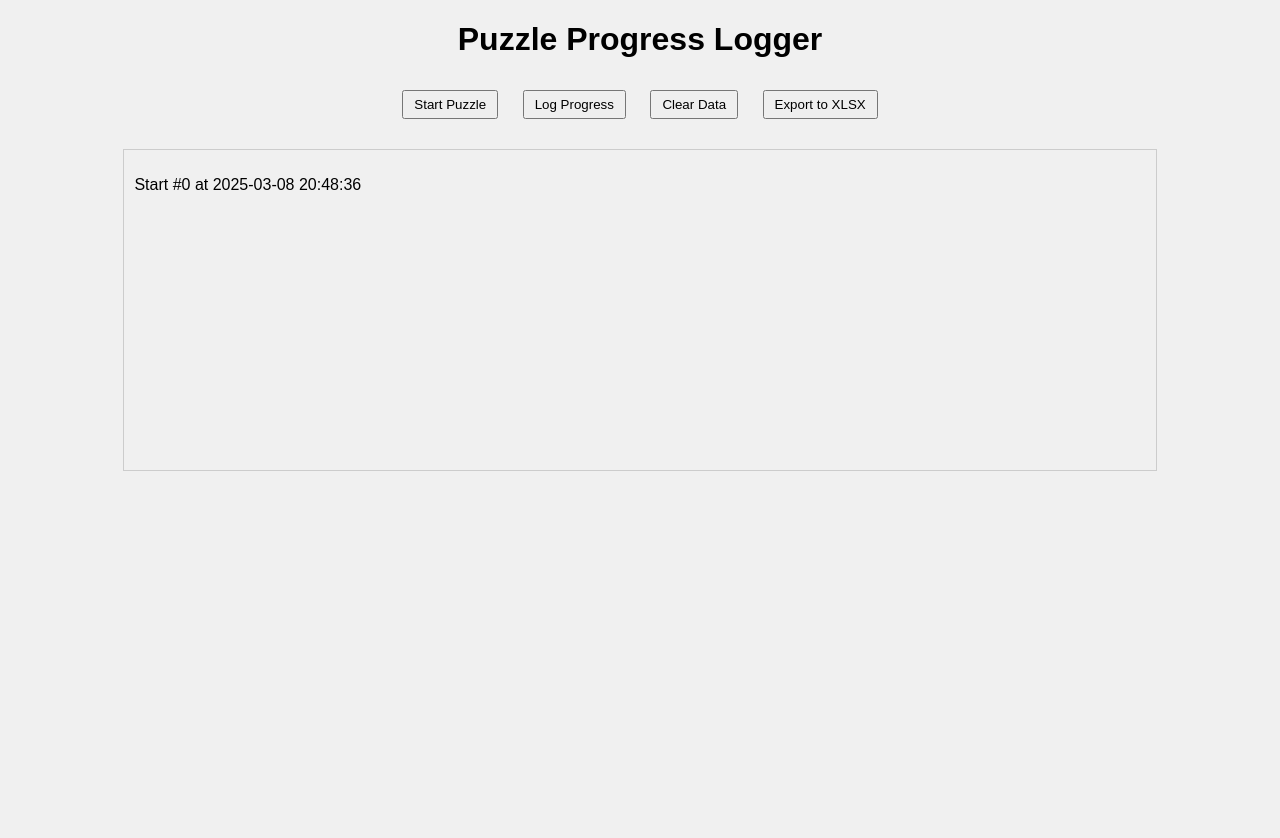
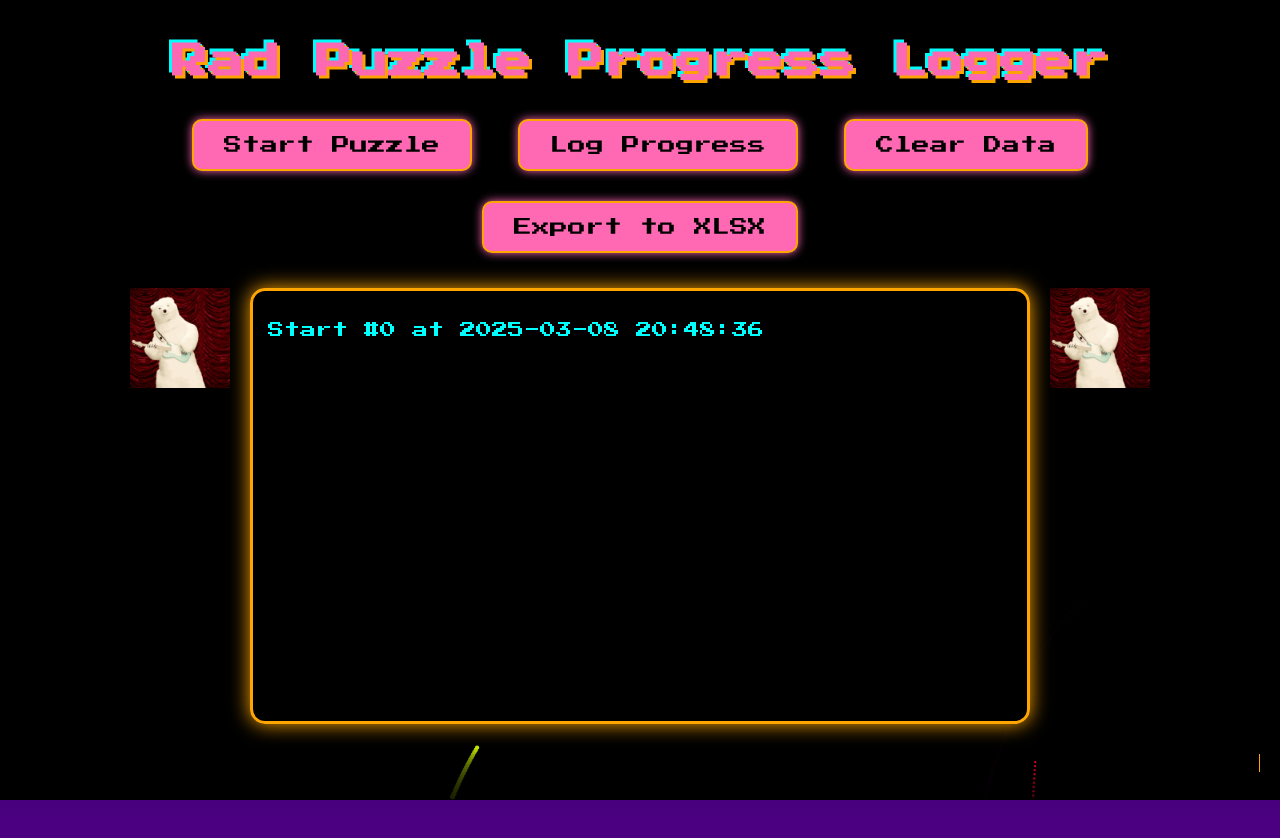
Before and after one commit to mr-magic-man/puzzle_logger, a plain HTML site: page index.html in a window 1280 px wide. Both pictures are taken after a click on the button "Start Puzzle". Before the commit the page ends 800 px from the top, so only its background shows below. Drawn offline with Linux system fonts and the light colour scheme; a script that the page names is missing.

Commit message:
Update index.html

```diff
--- a/index.html
+++ b/index.html
@@ -3,37 +3,113 @@
 <head>
     <meta charset="UTF-8">
     <meta name="viewport" content="width=device-width, initial-scale=1.0">
-    <title>Puzzle Progress Logger</title>
+    <title>Rad Puzzle Progress Logger</title>
     <script src="https://cdnjs.cloudflare.com/ajax/libs/xlsx/0.17.5/xlsx.full.min.js"></script>
     <style>
+        @import url('https://fonts.googleapis.com/css2?family=Press+Start+2P&display=swap');
+
         body {
+            font-family: 'Press Start 2P', cursive;
+            background: linear-gradient(to bottom, #1E0033, #4B0082);
+            color: #00FFFF;
+            text-align: center;
+            margin: 0;
+            padding: 20px;
+            min-height: 100vh;
+        }
 
-            font-family: Arial, sans-serif;
-            text-align: center;
-            background-color: #f0f0f0;
+        h1 {
+            color: #FF69B4;
+            text-shadow: 3px 3px #FFA500, -3px -3px #00FFFF;
+            font-size: 36px;
+            animation: blink 1s infinite;
         }
+
+        .container {
+            display: flex;
+            justify-content: center;
+            align-items: flex-start;
+            margin-top: 20px;
+        }
+
+        #leftGif, #rightGif {
+            width: 100px;
+            height: auto;
+        }
+
         #progressLog {
-            width: 80%;
-            margin: 20px auto;
-            height: 300px;
+            text-align: left;
+            border: 3px solid #FFA500;
+            border-radius: 15px;
+            padding: 15px;
+            height: 400px;
+            width: 60%;
             overflow-y: auto;
-            border: 1px solid #ccc;
-            padding: 10px;
-            text-align: left;
+            background-color: rgba(0, 0, 0, 0.7);
+            box-shadow: 0 0 20px #FFA500;
+            margin: 0 20px;
+            color: #00FFFF;
         }
+
         button {
-            margin: 10px;
-            padding: 5px 10px;
+            font-family: 'Press Start 2P', cursive;
+            font-size: 18px;
+            padding: 15px 30px;
+            margin: 15px;
+            cursor: pointer;
+            background-color: #FF69B4;
+            color: #000000;
+            border: 2px solid #FFA500;
+            border-radius: 10px;
+            box-shadow: 0 0 10px #FF69B4;
+            transition: all 0.3s ease;
+        }
+
+        button:hover {
+            background-color: #FFC0CB;
+            box-shadow: 0 0 20px #FFC0CB;
+            transform: scale(1.1);
+        }
+
+        marquee {
+            color: #FFA500;
+            font-size: 24px;
+            margin-top: 30px;
+            text-shadow: 2px 2px #FF1493;
+        }
+
+        @keyframes blink {
+            0% { opacity: 1; }
+            50% { opacity: 0.5; }
+            100% { opacity: 1; }
+        }
+
+        #fireworks {
+            position: fixed;
+            top: 0;
+            left: 0;
+            width: 100%;
+            height: 100%;
+            pointer-events: none;
+            z-index: -1;
         }
     </style>
 </head>
 <body>
-    <h1>Puzzle Progress Logger</h1>
-    <button id="startButton">Start Puzzle</button>
-    <button id="logButton">Log Progress</button>
-    <button id="clearButton">Clear Data</button>
-    <button id="exportButton">Export to XLSX</button>
-    <div id="progressLog"></div>
+    <h1>Rad Puzzle Progress Logger</h1>
+    <div>
+        <button id="startButton">Start Puzzle</button>
+        <button id="logButton">Log Progress</button>
+        <button id="clearButton">Clear Data</button>
+        <button id="exportButton">Export to XLSX</button>
+    </div>
+    <div class="container">
+        <img src="bear.gif" id="leftGif" alt="Left Bear GIF" />
+        <div id="progressLog"></div>
+        <img src="bear.gif" id="rightGif" alt="Right Bear GIF" />
+    </div>
+    <marquee>Welcome to the Totally Tubular Puzzle Progress Logger!</marquee>
+    <canvas id="fireworks"></canvas>
 
     <script>
         const startButton = document.getElementById('startButton');
@@ -51,6 +127,7 @@
             if (pressCount === -1 || confirm('Are you sure you want to restart the puzzle?')) {
                 pressCount = -1;
                 logProgress('Start');
+                createFireworks();
             }
         });
 
@@ -89,6 +166,55 @@
                 `<p>${entry.type} #${entry.count} at ${entry.timestamp}</p>`
             ).join('');
         }
+
+        function createFireworks() {
+            const canvas = document.getElementById('fireworks');
+            const ctx = canvas.getContext('2d');
+            canvas.width = window.innerWidth;
+            canvas.height = window.innerHeight;
+
+            function Firework() {
+                this.x = Math.random() * canvas.width;
+                this.y = canvas.height;
+                this.sx = Math.random() * 3 - 1.5;
+                this.sy = Math.random() * -3 - 3;
+                this.size = Math.random() * 2 + 1;
+                this.color = `hsl(${Math.random() * 360}, 100%, 50%)`;
+            }
+
+            Firework.prototype.update = function() {
+                this.x += this.sx;
+                this.y += this.sy;
+                this.sy += 0.05;
+                this.size -= 0.02;
+            }
+
+            Firework.prototype.draw = function() {
+                ctx.fillStyle = this.color;
+                ctx.beginPath();
+                ctx.arc(this.x, this.y, this.size, 0, Math.PI * 2);
+                ctx.fill();
+            }
+
+            const fireworks = [];
+
+            function animate() {
+                ctx.fillStyle = 'rgba(0, 0, 0, 0.1)';
+                ctx.fillRect(0, 0, canvas.width, canvas.height);
+
+                if (Math.random() < 0.05) fireworks.push(new Firework());
+
+                for (let i = 0; i < fireworks.length; i++) {
+                    fireworks[i].update();
+                    fireworks[i].draw();
+                    if (fireworks[i].size <= 0) fireworks.splice(i, 1);
+                }
+
+                requestAnimationFrame(animate);
+            }
+
+            animate();
+        }
     </script>
 </body>
 </html>
```
